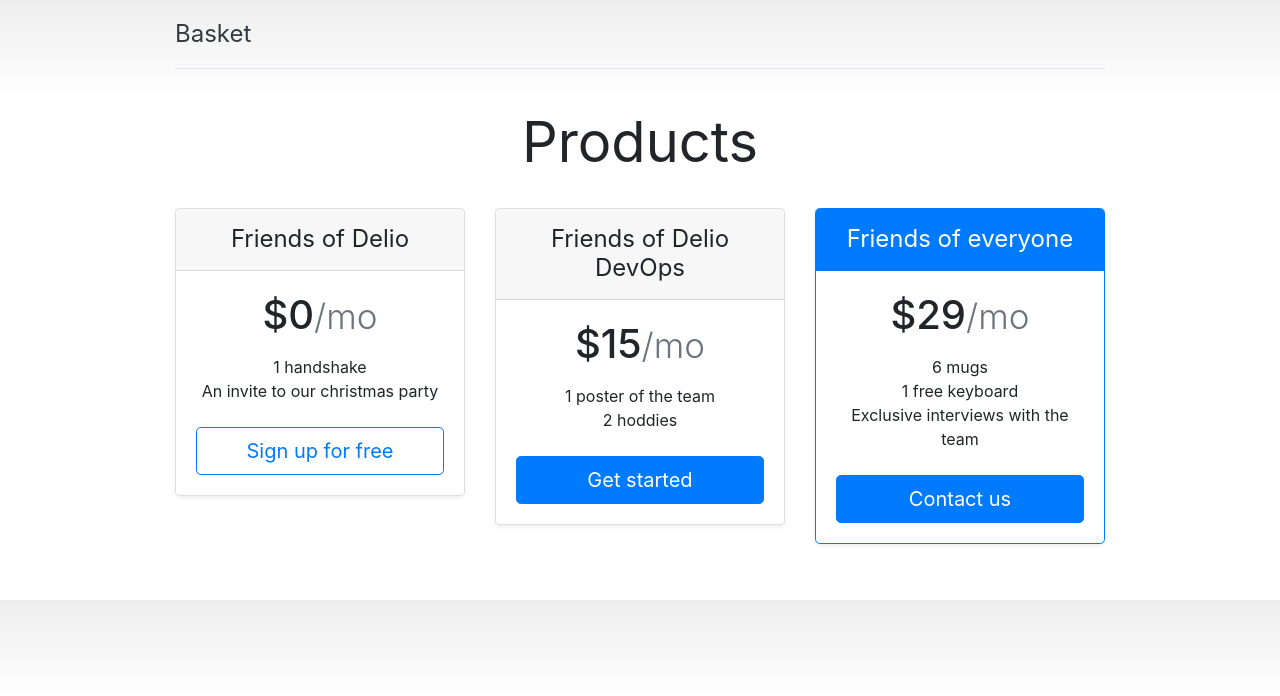
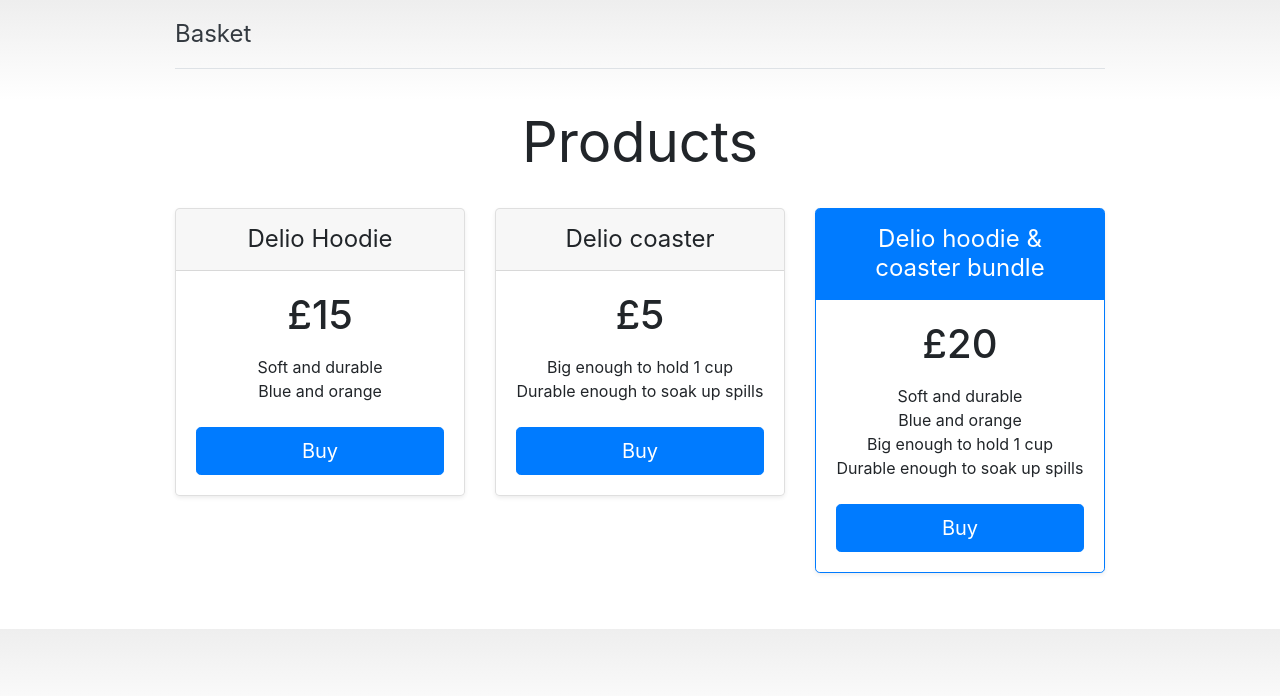
Before and after one commit to stutyr/devops-technical-test, a website: page index.html in a window 1280 px wide. Drawn offline with nearby package versions, Linux system fonts and the light colour scheme.

Commit message:
Update index.html

```diff
--- a/index.html
+++ b/index.html
@@ -1,20 +1,21 @@
-<!doctype html>
+<!DOCTYPE html>
 <html lang="en">
+
 <head>
-    <meta charset="utf-8">
-    <meta name="viewport" content="width=device-width, initial-scale=1">
-    <meta name="description" content="">
-    <meta name="author" content="Mark Otto, Jacob Thornton, and Bootstrap contributors">
-    <meta name="generator" content="Hugo 0.88.1">
+    <meta charset="utf-8" />
+    <meta name="viewport" content="width=device-width, initial-scale=1" />
+    <meta name="description" content="" />
     <title>Delio E-Commerce</title>
 
-    <link rel="canonical" href="https://getbootstrap.com/docs/5.1/examples/pricing/">
-    <script src="https://cdn.jsdelivr.net/npm/bootstrap@5.1.3/dist/js/bootstrap.bundle.min.js" integrity="sha384-ka7Sk0Gln4gmtz2MlQnikT1wXgYsOg+OMhuP+IlRH9sENBO0LRn5q+8nbTov4+1p" crossorigin="anonymous"></script>
-    <link href="https://cdn.jsdelivr.net/npm/bootstrap@5.1.3/dist/css/bootstrap.min.css" rel="stylesheet" integrity="sha384-1BmE4kWBq78iYhFldvKuhfTAU6auU8tT94WrHftjDbrCEXSU1oBoqyl2QvZ6jIW3" crossorigin="anonymous">
-
+    <link rel="canonical" href="https://getbootstrap.com/docs/5.1/examples/pricing/" />
+    <script src="https://cdn.jsdelivr.net/npm/bootstrap@5.1.3/dist/js/bootstrap.bundle.min.js"
+        integrity="sha384-ka7Sk0Gln4gmtz2MlQnikT1wXgYsOg+OMhuP+IlRH9sENBO0LRn5q+8nbTov4+1p"
+        crossorigin="anonymous"></script>
+    <link href="https://cdn.jsdelivr.net/npm/bootstrap@5.1.3/dist/css/bootstrap.min.css" rel="stylesheet"
+        integrity="sha384-1BmE4kWBq78iYhFldvKuhfTAU6auU8tT94WrHftjDbrCEXSU1oBoqyl2QvZ6jIW3" crossorigin="anonymous" />
 
     <!-- Bootstrap core CSS -->
-<link href="../assets/dist/css/bootstrap.min.css" rel="stylesheet">
+    <link href="../assets/dist/css/bootstrap.min.css" rel="stylesheet" />
 
     <style>
         .bd-placeholder-img {
@@ -32,22 +33,29 @@
         }
     </style>
 
+    <!-- Custom styles for this template -->
+    <link href="pricing.css" rel="stylesheet" />
+</head>
 
-    <!-- Custom styles for this template -->
-    <link href="pricing.css" rel="stylesheet">
-  </head>
 <body>
-
-<svg xmlns="http://www.w3.org/2000/svg" style="display: none;">
+    <svg xmlns="http://www.w3.org/2000/svg" style="display: none">
         <symbol id="check" viewBox="0 0 16 16">
             <title>Check</title>
-    <path d="M13.854 3.646a.5.5 0 0 1 0 .708l-7 7a.5.5 0 0 1-.708 0l-3.5-3.5a.5.5 0 1 1 .708-.708L6.5 10.293l6.646-6.647a.5.5 0 0 1 .708 0z"/>
+            <path
+                d="M13.854 3.646a.5.5 0 0 1 0 .708l-7 7a.5.5 0 0 1-.708 0l-3.5-3.5a.5.5 0 1 1 .708-.708L6.5 10.293l6.646-6.647a.5.5 0 0 1 .708 0z" />
         </symbol>
     </svg>
 
     <div class="container py-3">
         <header>
-    <div class="d-flex flex-column flex-md-row align-items-center pb-3 mb-4 border-bottom">
+            <div class="
+            d-flex
+            flex-column flex-md-row
+            align-items-center
+            pb-3
+            mb-4
+            border-bottom
+          ">
                 <a href="/" class="d-flex align-items-center text-dark text-decoration-none">
                     <span class="fs-4">Basket</span>
                 </a>
@@ -63,51 +71,59 @@
                 <div class="col">
                     <div class="card mb-4 rounded-3 shadow-sm">
                         <div class="card-header py-3">
-            <h4 class="my-0 fw-normal">Friends of Delio</h4>
+                            <h4 class="my-0 fw-normal">Delio Hoodie</h4>
                         </div>
                         <div class="card-body">
-            <h1 class="card-title pricing-card-title">$0<small class="text-muted fw-light">/mo</small></h1>
+                            <h1 class="card-title pricing-card-title">£15</h1>
                             <ul class="list-unstyled mt-3 mb-4">
-              <li>1 handshake</li>
-              <li>An invite to our christmas party</li>
+                                <li>Soft and durable</li>
+                                <li>Blue and orange</li>
                             </ul>
-            <button type="button" class="w-100 btn btn-lg btn-outline-primary">Sign up for free</button>
+                            <button type="button" class="w-100 btn btn-lg btn-primary">
+                                Buy
+                            </button>
                         </div>
                     </div>
                 </div>
                 <div class="col">
                     <div class="card mb-4 rounded-3 shadow-sm">
                         <div class="card-header py-3">
-            <h4 class="my-0 fw-normal">Friends of Delio DevOps</h4>
+                            <h4 class="my-0 fw-normal">Delio coaster</h4>
                         </div>
                         <div class="card-body">
-            <h1 class="card-title pricing-card-title">$15<small class="text-muted fw-light">/mo</small></h1>
+                            <h1 class="card-title pricing-card-title">£5</h1>
                             <ul class="list-unstyled mt-3 mb-4">
-              <li>1 poster of the team</li>
-              <li>2 hoddies</li>
+                                <li>Big enough to hold 1 cup</li>
+                                <li>Durable enough to soak up spills</li>
                             </ul>
-            <button type="button" class="w-100 btn btn-lg btn-primary">Get started</button>
+                            <button type="button" class="w-100 btn btn-lg btn-primary">
+                                Buy
+                            </button>
                         </div>
                     </div>
                 </div>
                 <div class="col">
                     <div class="card mb-4 rounded-3 shadow-sm border-primary">
                         <div class="card-header py-3 text-white bg-primary border-primary">
-            <h4 class="my-0 fw-normal">Friends of everyone</h4>
+                            <h4 class="my-0 fw-normal">Delio hoodie & coaster bundle</h4>
                         </div>
                         <div class="card-body">
-            <h1 class="card-title pricing-card-title">$29<small class="text-muted fw-light">/mo</small></h1>
+                            <h1 class="card-title pricing-card-title">£20</h1>
                             <ul class="list-unstyled mt-3 mb-4">
-              <li>6 mugs</li>
-              <li>1 free keyboard</li>
-              <li>Exclusive interviews with the team</li>
+                                <li>Soft and durable</li>
+                                <li>Blue and orange</li>
+                                <li>Big enough to hold 1 cup</li>
+                                <li>Durable enough to soak up spills</li>
                             </ul>
-            <button type="button" class="w-100 btn btn-lg btn-primary">Contact us</button>
+                            <button type="button" class="w-100 btn btn-lg btn-primary">
+                                Buy
+                            </button>
                         </div>
                     </div>
                 </div>
             </div>
-  </footer>
+        </main>
     </div>
 </body>
+
 </html>
```
Lines whose indentation alone changed are shown as unchanged.
